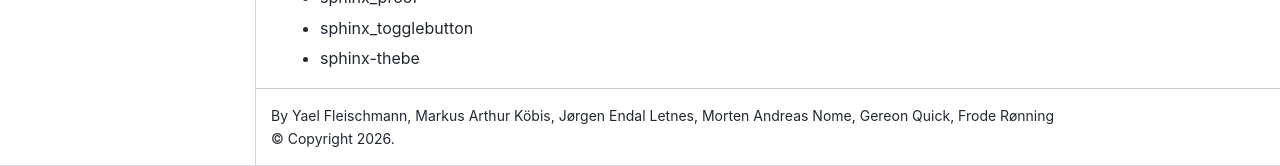
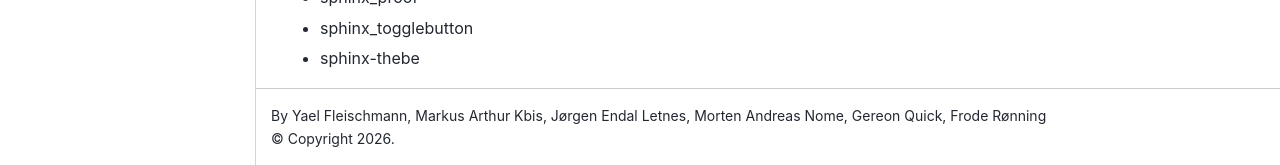
Before and after one commit to imfdrift/TMA4400_Calc_LinAlg_Notes, a Jupyter Book: the page built from README.md, in a window 1280 px wide and 1233 px high. Shown: the part 1067-1233 px from the top of the window. Built offline with Jupyter Book 1.0.4 settings and Sphinx 7.4.7 and the Sphinx Book theme 1.1.4, drawn with Linux system fonts in a browser that asks for light colours; pages that are not in the unit, such as notebooks, are missing from menus.

Commit message:
Update _config.yml

```diff
--- a/_config.yml
+++ b/_config.yml
@@ -3,7 +3,7 @@
 
 title: TMA4400 - Matematikk 1 Kalkulus og lineær algebra
 logo: logo.png
-author:  Yael Fleischmann, Markus Arthur Köbis, Jørgen Endal Letnes, Morten Andreas Nome, Gereon Quick, Frode Rønning
+author:  Yael Fleischmann, Markus Arthur Kbis, Jørgen Endal Letnes, Morten Andreas Nome, Gereon Quick, Frode Rønning
 email: jorgen.endal@ntnu.no
 copyright: "2026"
 #description: >- # this means to ignore newlines until "baseurl:"
```
